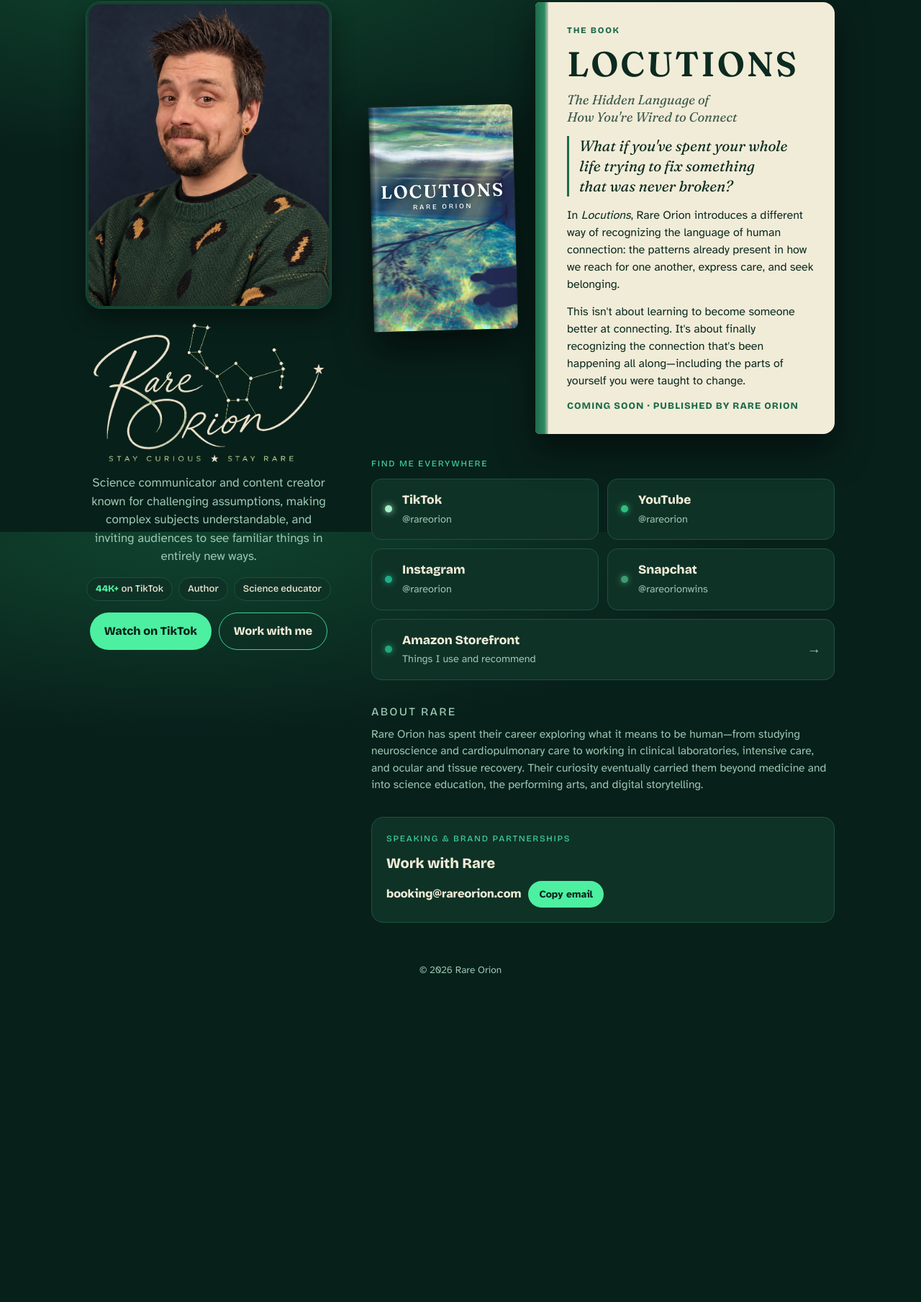
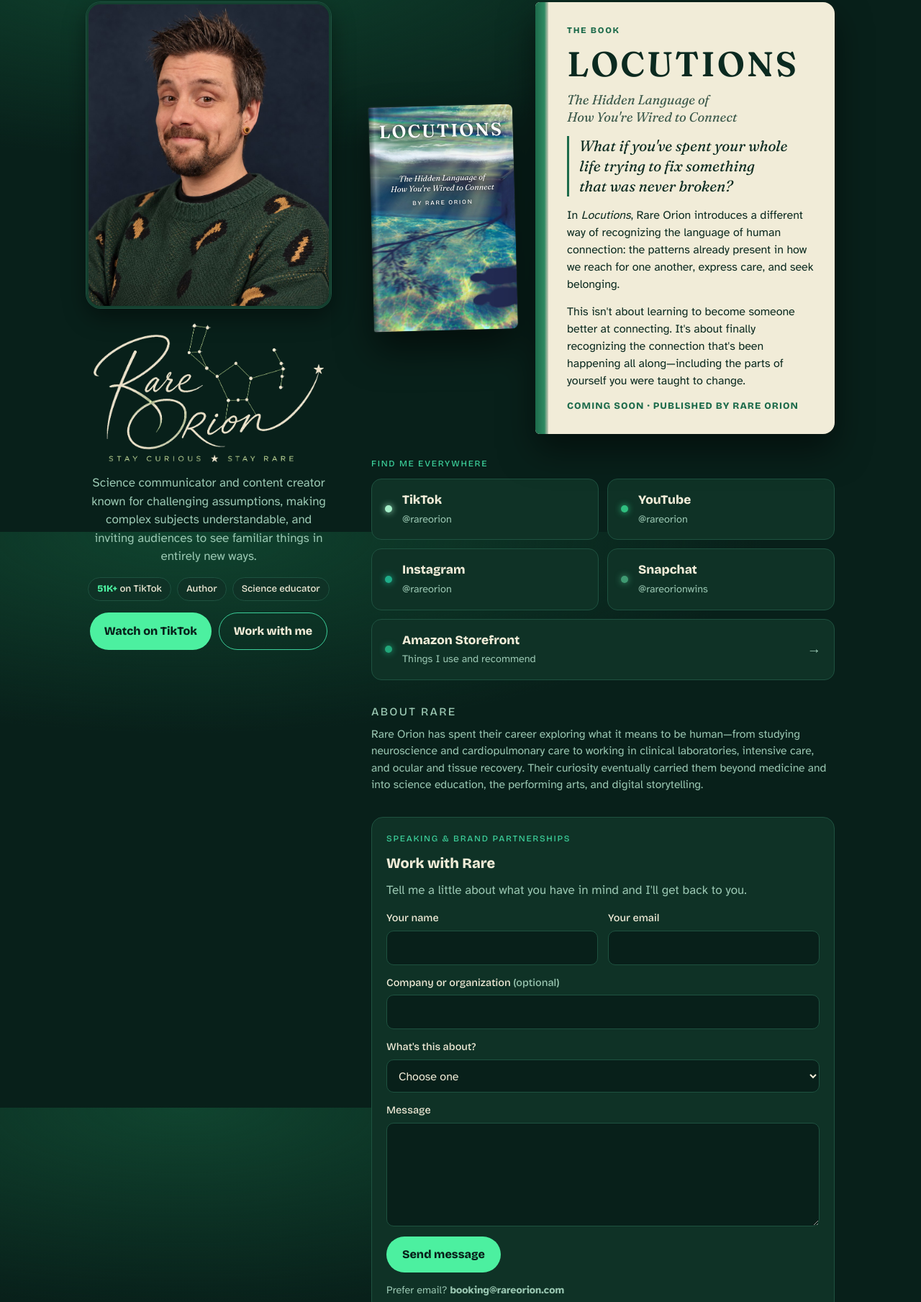
Before and after one commit to rareorion/rareorion-site, a plain HTML site: page index.html in a window 1280 px wide. Shown: the part 61-1870 px from the top of the page at 72% size. Before the commit the page ends 1483 px from the top, so only its background shows below. Drawn offline with nearby package versions, Linux system fonts and the light colour scheme.

Commit message:
Update index.html

```diff
--- a/index.html
+++ b/index.html
@@ -50,10 +50,11 @@
 .cover img{display:block; width:100%; height:100%; object-fit:cover}
 .cover::after{content:""; position:absolute; top:0; bottom:0; left:0; width:7%;
   background:linear-gradient(90deg, rgba(0,0,0,.4), rgba(255,255,255,.14) 55%, rgba(0,0,0,0))}
-.cover-title{position:absolute; left:0; right:0; top:34%; text-align:center; color:#fff;
-  font-family:var(--book); font-weight:600; letter-spacing:.08em; font-size:12.5cqw; line-height:1;
-  text-shadow:0 2px 14px rgba(0,0,0,.65)}
-.cover-title small{display:block; margin-top:.55em; font-family:var(--display); font-weight:500; font-size:.38em; letter-spacing:.28em; text-transform:uppercase}
+.cover-text{position:absolute; inset:0; color:#fff; text-align:center; font-family:var(--book);
+  text-shadow:0 2px 12px rgba(0,0,0,.7), 0 0 2px rgba(0,0,0,.5)}
+.ct-title{position:absolute; left:0; right:0; top:7%; font-weight:600; letter-spacing:.08em; font-size:12.5cqw; line-height:1}
+.ct-sub{position:absolute; left:10%; right:10%; top:30%; font-style:italic; font-size:5.6cqw; line-height:1.25; text-wrap:balance}
+.ct-by{position:absolute; left:0; right:0; top:41%; font-family:var(--display); font-weight:500; font-size:4.2cqw; letter-spacing:.2em; text-transform:uppercase}
 @container (min-width:560px){
   .book-feature{grid-template-columns:200px 1fr; gap:28px}
   .cover{width:100%}
@@ -116,7 +117,21 @@
 .about p{margin:0; color:var(--muted); font-size:.98rem}
 .booking{display:flex; flex-direction:column; gap:10px; padding:20px; border-radius:16px; background:var(--sky-2); border:1px solid var(--line)}
 .booking h3{font-family:var(--display); font-weight:800; font-size:1.25rem; margin:0}
-.row{display:flex; flex-wrap:wrap; align-items:center; gap:10px}
+.booking .sub{margin:0; color:var(--muted)}
+.form{display:flex; flex-direction:column; gap:14px; margin-top:6px}
+.form label{display:flex; flex-direction:column; gap:6px; font-family:var(--display); font-weight:500; font-size:.9rem; color:var(--ink)}
+.form .opt{color:var(--muted); font-weight:400}
+.two{display:grid; grid-template-columns:1fr 1fr; gap:14px}
+@media (max-width:520px){.two{grid-template-columns:1fr}}
+.form input,.form select,.form textarea{
+  font:inherit; font-family:var(--body); font-size:1rem; color:var(--ink); background:var(--sky);
+  border:1px solid var(--line); border-radius:10px; padding:11px 12px; width:100%; min-width:0}
+.form textarea{resize:vertical}
+.form input:focus,.form select:focus,.form textarea:focus{outline:none; border-color:var(--star); box-shadow:0 0 0 3px rgba(76,240,160,.25)}
+.hp{position:absolute; left:-9999px}
+.send{align-self:flex-start; font-family:var(--display); font-weight:800; font-size:1rem; padding:13px 22px}
+.alt{margin:0; color:var(--muted); font-size:.9rem}
+.sent{margin:0; padding:12px 14px; border-radius:10px; background:rgba(76,240,160,.12); border:1px solid var(--star); color:var(--ink); font-weight:700}
 .email{font-weight:700; user-select:all; word-break:break-all}
 button{
   font:inherit; font-size:.88rem; font-weight:700; cursor:pointer;
@@ -142,7 +157,7 @@
     <h1 class="sr">Rare Orion</h1>
     <p class="tag">Science communicator and content creator known for challenging assumptions, making complex subjects understandable, and inviting audiences to see familiar things in entirely new ways.</p>
     <ul class="proof">
-      <li><b>44K+</b> on TikTok</li>
+      <li><b>51K+</b> on TikTok</li>
       <li>Author</li>
       <li>Science educator</li>
     </ul>
@@ -156,7 +171,11 @@
     <section class="book-feature" aria-label="The book Locutions">
       <div class="cover">
         <img src="cover.jpg" alt="Cover art for Locutions: light through water onto a glowing floor, with a branch's shadow and two people's shadows">
-        <div class="cover-title" aria-hidden="true">LOCUTIONS<small>Rare Orion</small></div>
+        <div class="cover-text" aria-hidden="true">
+          <span class="ct-title">LOCUTIONS</span>
+          <span class="ct-sub">The Hidden Language of How You're Wired to Connect</span>
+          <span class="ct-by">by Rare Orion</span>
+        </div>
       </div>
       <div class="book">
       <p class="eyebrow">The book</p>
@@ -195,24 +214,46 @@
       <p>Rare Orion has spent their career exploring what it means to be human—from studying neuroscience and cardiopulmonary care to working in clinical laboratories, intensive care, and ocular and tissue recovery. Their curiosity eventually carried them beyond medicine and into science education, the performing arts, and digital storytelling.</p>
     </section>
 
-    <section class="booking" id="booking" aria-label="Bookings">
+    <section class="booking" id="booking" aria-label="Work with Rare">
       <p class="eyebrow">Speaking &amp; brand partnerships</p>
       <h3>Work with Rare</h3>
-      <div class="row">
-        <span class="email" id="email">booking@rareorion.com</span>
-        <button type="button" id="copy">Copy email</button>
-      </div>
+      <p class="sub">Tell me a little about what you have in mind and I'll get back to you.</p>
+      <p class="sent" id="sent" hidden>Thank you! Your message was sent. I'll be in touch soon.</p>
+      <form class="form" id="contact" name="contact" method="POST" action="/#sent" data-netlify="true" netlify-honeypot="bot-field">
+        <input type="hidden" name="form-name" value="contact">
+        <p class="hp"><label>Leave this empty <input name="bot-field" id="bot-field"></label></p>
+        <div class="two">
+          <label for="f-name">Your name<input id="f-name" type="text" name="name" autocomplete="name" required></label>
+          <label for="f-email">Your email<input id="f-email" type="email" name="email" autocomplete="email" required></label>
+        </div>
+        <label for="f-org"><span>Company or organization <span class="opt">(optional)</span></span><input id="f-org" type="text" name="organization" autocomplete="organization"></label>
+        <label for="f-type">What's this about?
+          <select id="f-type" name="topic" required>
+            <option value="" disabled selected>Choose one</option>
+            <option>Speaking event</option>
+            <option>Brand partnership</option>
+            <option>Media or podcast</option>
+            <option>The book</option>
+            <option>Something else</option>
+          </select>
+        </label>
+        <label for="f-msg">Message<textarea id="f-msg" name="message" rows="5" required></textarea></label>
+        <button type="submit" class="send">Send message</button>
+        <p class="alt">Prefer email? <span class="email">booking@rareorion.com</span></p>
+      </form>
     </section>
   </main>
 
   <footer>© 2026 Rare Orion</footer>
 </div>
 <script>
-document.getElementById('copy').addEventListener('click', function(){
-  var btn=this, t=document.getElementById('email').textContent;
-  function sel(){var r=document.createRange();r.selectNodeContents(document.getElementById('email'));var s=getSelection();s.removeAllRanges();s.addRange(r);btn.textContent='Selected — press copy';}
-  try{navigator.clipboard.writeText(t).then(function(){btn.textContent='Copied';setTimeout(function(){btn.textContent='Copy email'},1600)},sel);}catch(e){sel();}
-});
+(function(){
+  if(location.hash==='#sent'){var m=document.getElementById('sent');m.hidden=false;document.getElementById('contact').hidden=true;}
+  var f=document.getElementById('contact');
+  if(!/rareorion\.com$|netlify\.app$/.test(location.hostname)){
+    f.addEventListener('submit',function(e){e.preventDefault();var m=document.getElementById('sent');m.textContent='Preview only. The form sends for real on rareorion.com.';m.hidden=false;});
+  }
+})();
 </script>
 </body>
 </html>
```
